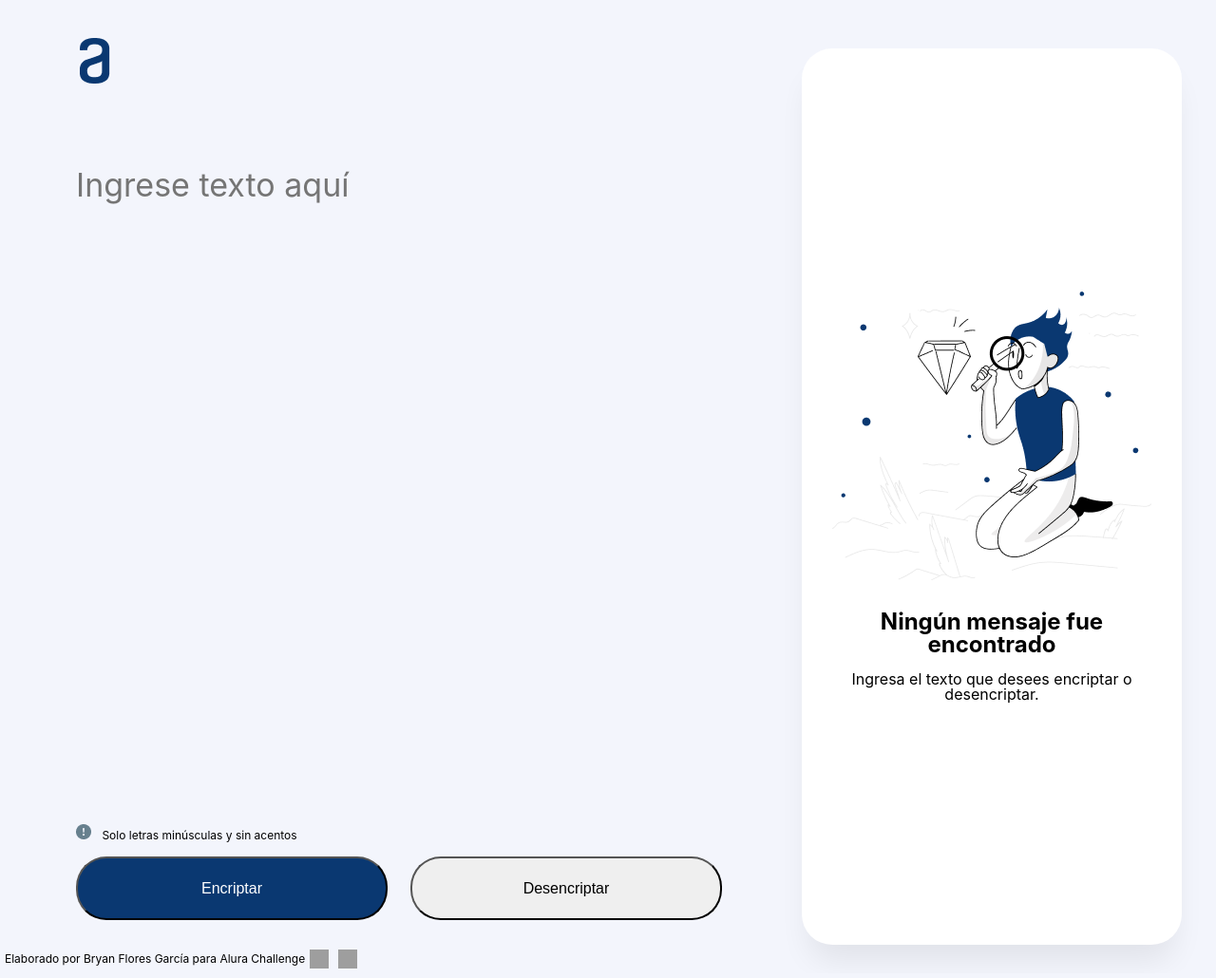
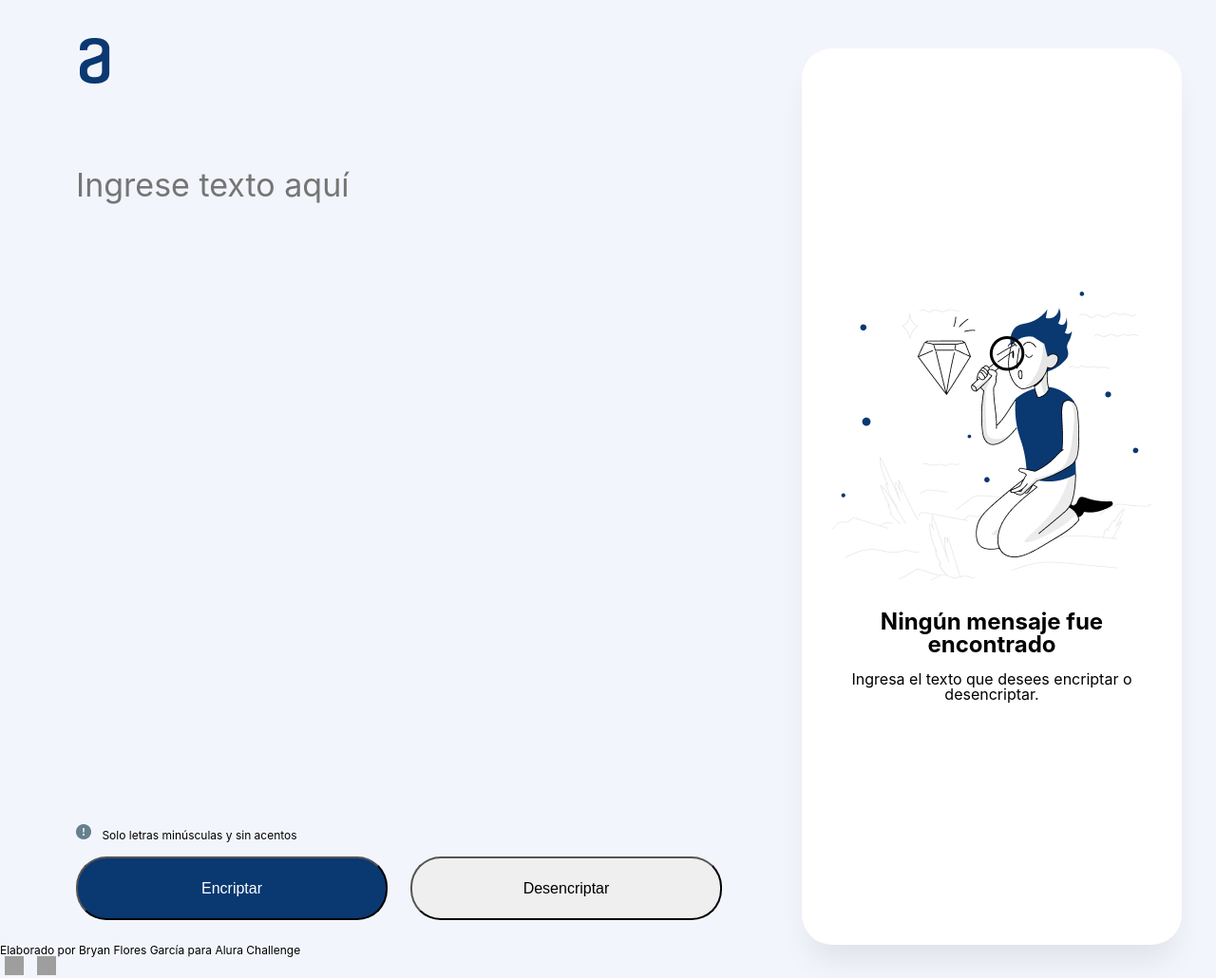
Before and after one commit to BryanFloresGarcia/Portafolio, a plain HTML site: page index.html in a window 1280 px wide. Shown: the whole page at 95% size. Drawn offline with Linux system fonts and the light colour scheme; grey boxes are pictures that could not be loaded.

Commit message:
Update style.css

```diff
--- a/style.css
+++ b/style.css
@@ -151,13 +151,7 @@ p img {
     font-size: 24px;
     font-weight: bold;
 }
-footer {
-    display:flex;
-    align-items: center;
-}
-footer p {
-    margin-left: 5px;
-}
+
 
 @media screen and (min-width: 320px) and (max-width: 767px)  {
 
```
